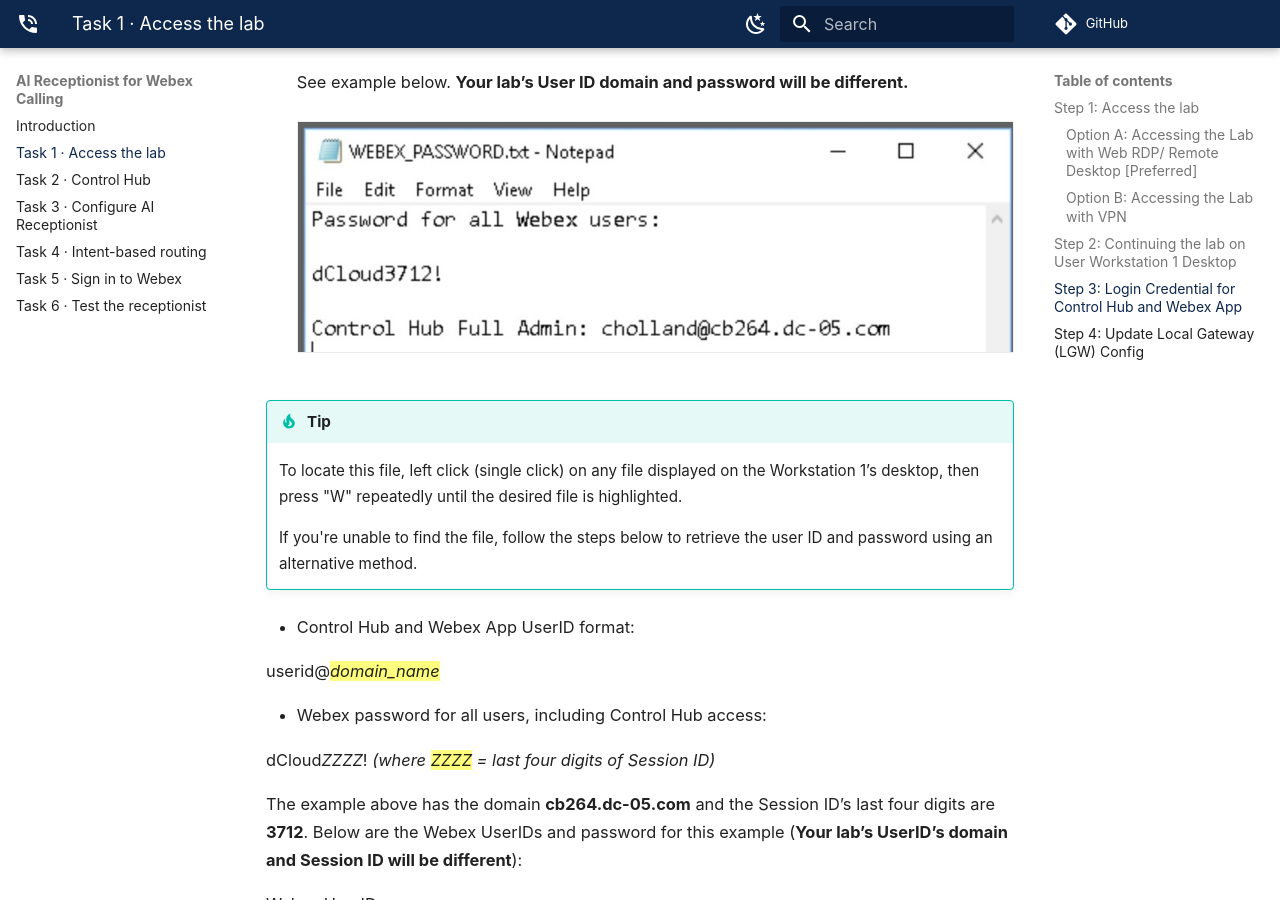
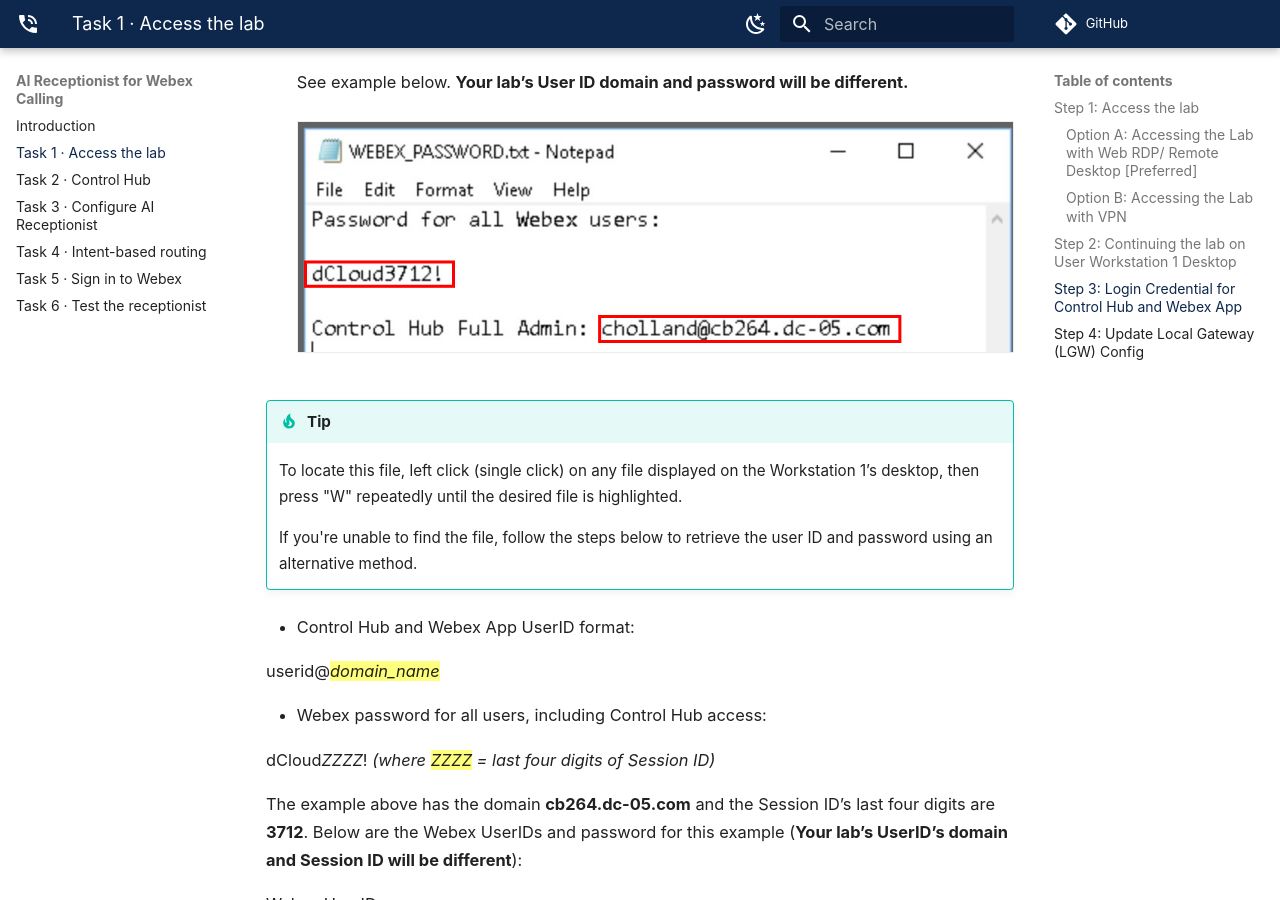
Before and after one commit to Joshua-Tan-Wai-Kiat/ltrcol-2651-lab-guide, an MkDocs documentation site: the page built from docs/tasks/01-access-the-lab.md, in a window 1280 px wide and 900 px high, scrolled down 4644 px. Built offline with MkDocs 1.6.1 and Material for MkDocs 9.7.7, drawn with Linux system fonts in a browser that asks for light colours; comment, search, counter and statistics services are not loaded.

Commit message:
Show red highlights on password and user ID

```diff
--- a/docs/tasks/01-access-the-lab.md
+++ b/docs/tasks/01-access-the-lab.md
@@ -56,7 +56,7 @@
 
 1. On <strong>User Workstation 1</strong> desktop, there is a notepad file “<strong>WEBEX\_PASSWORD.txt</strong>” that has the UserID and password credential for Charles Holland (Admin for Collaboration Control Hub). These are used to login to Control Hub and into the Webex App. Make note of this file and its content.<br><br>See example below. <strong>Your lab’s User ID domain and password will be different.</strong>
 
-    ![Step 3: Login Credential for Control Hub and Webex App — screenshot 6](../assets/images/image13.jpg){ .lab-screenshot width="864" loading="lazy" }
+    ![Step 3: Login Credential for Control Hub and Webex App — screenshot 6, with the password and Control Hub user ID highlighted in red](../assets/images/image13-red-callouts.png){ .lab-screenshot width="864" loading="lazy" }
 
 !!! tip
 
```
